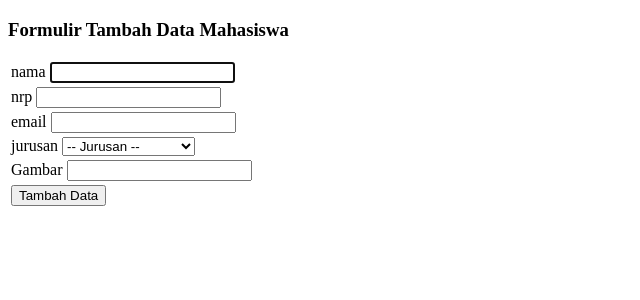
After one commit to ridho008/pw2020_1710031802135, a PHP site: page /tambah.php in a window 1280 px wide. The commit adds this page. Shown: the top 300 px of the page, without its empty margins (0-640 px from the left). Run offline with PHP 8.4, Linux system fonts and the light colour scheme.

Commit message:
menambahkan fitur tambah

```diff
--- a/kuliah/pertemuan10/functions.php
+++ b/kuliah/pertemuan10/functions.php
@@ -21,3 +21,18 @@ function query($query) {
 	}
 	return $rows; //bawa/kembalikan baju bersama kotaknya
 }
+
+
+function tambah($data)
+{
+	$conn = koneksi();
+	$nama = htmlspecialchars($data['nama']);
+	$nrp = htmlspecialchars($data['nrp']);
+	$email = htmlspecialchars($data['email']);
+	$jurusan = htmlspecialchars($data['jurusan']);
+	$gambar = htmlspecialchars($data['gambar']);
+
+	$query = mysqli_query($conn, "INSERT INTO mahasiswa (nama, nrp, email, jurusan, gambar) VALUES ('$nama', '$nrp', '$email', '$jurusan', '$gambar')") or die(mysqli_error($conn));
+
+	return mysqli_affected_rows($conn);
+}
--- a/kuliah/pertemuan10/latihan3.php
+++ b/kuliah/pertemuan10/latihan3.php
@@ -12,6 +12,7 @@ $mahasiswa = query("SELECT * FROM mahasiswa");
 	<title>Daftar Mahasiswa</title>
 </head>
 <body>
+	<a href="tambah.php">Tambah Data Mahasiswa</a>
 	<h3>Daftar Mahasiswa</h3>
 	<table border="1" cellpadding="10" cellspacing="0">
 		<tr>
--- /dev/null
+++ b/kuliah/pertemuan10/tambah.php
@@ -0,0 +1,67 @@
+<?php
+require_once 'functions.php';
+
+if(isset($_POST['tambah'])) {
+	if(tambah($_POST) > 0) {
+		echo "<script>alert('Data Berhasil Ditambahkan.');window.location='latihan3.php';</script>";
+	} else {
+		echo "<script>alert('Data Gagal Ditambahkan.');window.location='latihan3.php';</script>";
+	}
+}
+
+?>
+<!DOCTYPE html>
+<html lang="en">
+<head>
+	<meta charset="UTF-8">
+	<title>Tambah Data Mahasiswa</title>
+</head>
+<body>
+	<h3>Formulir Tambah Data Mahasiswa</h3>
+	<form action="" method="post">
+		<table>
+			<tr>
+				<td>
+					<label for="nama">nama</label>
+					<input type="text" name="nama" id="nama" autofocus="on">
+				</td>
+			</tr>
+			<tr>
+				<td>
+					<label for="nrp">nrp</label>
+					<input type="number" name="nrp" id="nrp">
+				</td>
+			</tr>
+			<tr>
+				<td>
+					<label for="email">email</label>
+					<input type="email" name="email" id="email">
+				</td>
+			</tr>
+			<tr>
+				<td>
+					<label for="jurusan">jurusan</label>
+					<select name="jurusan" id="jurusan">
+						<option value="">-- Jurusan --</option>
+						<option value="Teknik Informatika">Teknik Informatika</option>
+						<option value="Teknik Sipil">Teknik Sipil</option>
+						<option value="Teknik Lingkungan">Teknik Lingkungan</option>
+						<option value="Teknik Mesin">Teknik Mesin</option>
+					</select>
+				</td>
+			</tr>
+			<tr>
+				<td>
+					<label for="gambar">Gambar</label>
+					<input type="text" name="gambar" id="gambar">
+				</td>
+			</tr>
+			<tr>
+				<td>
+					<button type="submit" name="tambah">Tambah Data</button>
+				</td>
+			</tr>
+		</table>
+	</form>
+</body>
+</html>
```
